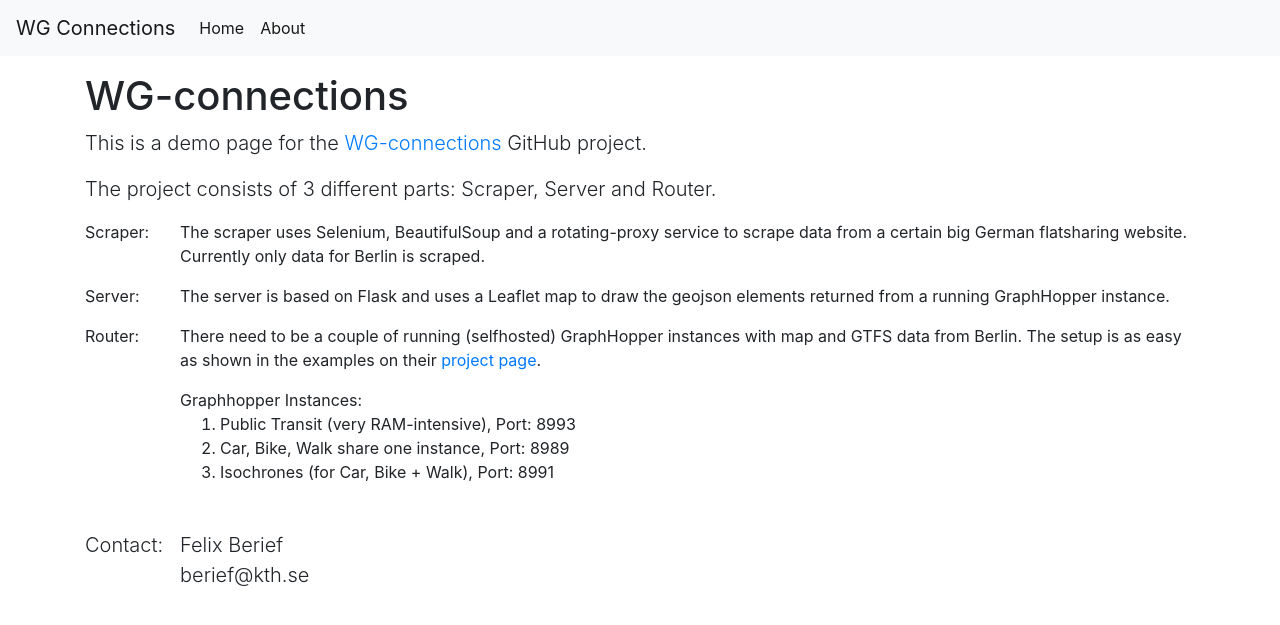
After one commit to Beriefing/wg-connections, a Flask app: page /about in a window 1280 px wide. The commit adds this page. Shown: the top 625 px of the page. Run offline with Flask 2, Linux system fonts and the light colour scheme; some libraries are stand-ins or nearby versions.

Commit message:
added about page

```diff
--- a/src/server/run.py
+++ b/src/server/run.py
@@ -10,6 +10,12 @@ app = Flask(__name__)
 @app.route('/')
 def index():
     return render_template('index.html')
+
+@app.route('/about')
+def about():
+    return render_template('about.html')
+
+
 
 
 # Returns GEOJSON response for requested address and vehicle
--- /dev/null
+++ b/src/server/templates/about.html
@@ -0,0 +1,109 @@
+<!DOCTYPE html>
+<html>
+
+<head>
+    <meta name="viewport" content="width=device-width, initial-scale=1">
+    <link rel="stylesheet" href="https://maxcdn.bootstrapcdn.com/bootstrap/4.0.0/css/bootstrap.min.css" integrity="sha384-Gn5384xqQ1aoWXA+058RXPxPg6fy4IWvTNh0E263XmFcJlSAwiGgFAW/dAiS6JXm" crossorigin="anonymous">
+
+
+    <link rel="stylesheet" type="text/css" href="{{ url_for('static', filename='styles/base.css') }}">
+
+
+
+
+
+
+    <style>
+        .material-icons.md-18 {
+            font-size: 18px;
+        }
+
+        .material-icons.md-24 {
+            font-size: 24px;
+        }
+
+        /* Default */
+        .material-icons.md-36 {
+            font-size: 36px;
+        }
+
+        .material-icons.md-48 {
+            font-size: 48px;
+        }
+    </style>
+</head>
+
+<body id="bootstrap-overrides">
+
+    <nav class="navbar navbar-expand-lg navbar-light bg-light">
+        <a href="/" class="navbar-brand" href="#">WG Connections</a>
+
+        <div class="collapse navbar-collapse" id="navbarSupportedContent">
+            <ul class="navbar-nav mr-auto">
+                <li class="nav-item active">
+                    <a href="/"  class="nav-link" href="#">Home</a>
+                </li>
+                <li class="nav-item active">
+                    <a href="/about" class="nav-link" href="#">About</a>
+                </li>
+    </nav>
+
+    <div class="container">
+      <div class="mt-3">
+        <h1>WG-connections</h1>
+      </div>
+      <p class="lead">This is a demo page for the <a href="https://github.com/Beriefing/wg-connections">WG-connections</a> GitHub project.</p>
+      <p class="lead"> The project consists of 3 different parts: Scraper, Server and Router.</p>
+
+      <div class="row">
+        <div class="col-md-1 col-lg-1">
+          <p>Scraper:</p>
+        </div>
+        <div class="col-md-11">
+          <p>The scraper uses Selenium, BeautifulSoup and a rotating-proxy service to scrape data from a certain big German flatsharing website. Currently only data for Berlin is scraped. </p>
+        </div>
+      </div>
+      <div class="row">
+        <div class="col-md-1 col-lg-1">
+          <p>Server:</p>
+        </div>
+        <div class="col-md-11">
+          <p>The server is based on Flask and uses a Leaflet map to draw the geojson elements returned from a running GraphHopper instance. </p>
+        </div>
+      </div>
+      <div class="row">
+        <div class="col-md-1 col-lg-1">
+          <p>Router:</p>
+        </div>
+        <div class="col-md-11">
+          <p>There need to be a couple of running (selfhosted) GraphHopper instances with map and GTFS data from Berlin. The setup is as easy as shown in the examples on their <a href="https://github.com/graphhopper/graphhopper">project page</a>.</p>
+          Graphhopper Instances:
+          <ol>
+          <li>Public Transit (very RAM-intensive), Port: 8993</li>
+          <li>Car, Bike, Walk share one instance, Port: 8989</li>
+          <li>Isochrones (for Car, Bike + Walk), Port: 8991</li>
+        </div>
+      </div>
+      <div class="row">
+      </div>
+      <div class="row" style="margin-top:30px;">
+        <div class="col-md-1 col-lg-1">
+          <p class = "lead">Contact:</p>
+        </div>
+        <div class="col-md-11">
+          <p class="lead">Felix Berief <br> berief@kth.se</p>
+        </div>
+      </div>
+
+
+
+
+
+
+    </div>
+
+
+    </div>
+  </body>
+
+  </html>
```
Also changed, not shown: src/server/templates/index.html (+4 -3 lines).
